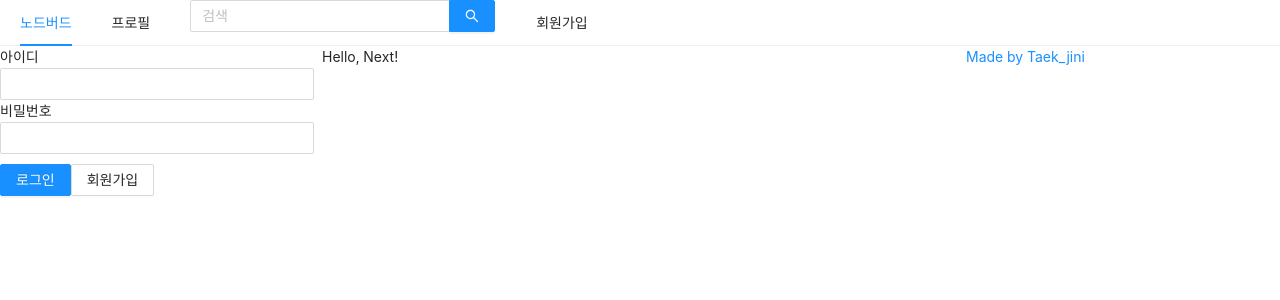
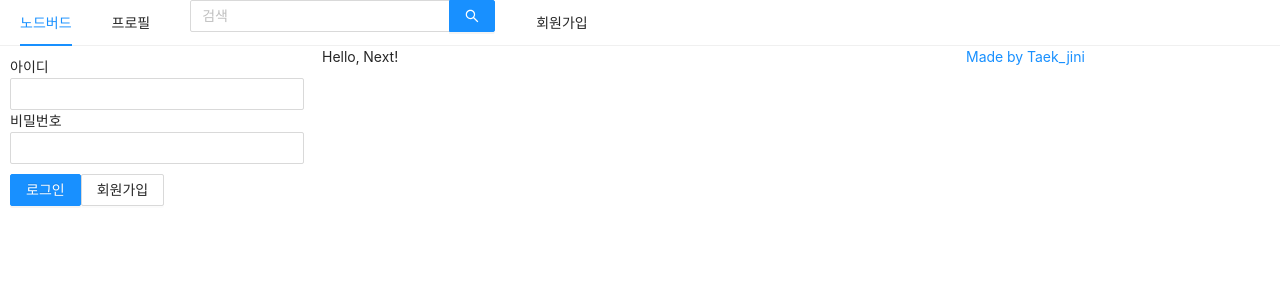
Before and after one commit to TaekJinJang/React-SNS, a Next.js app in the folder front/: page / in a window 1280 px wide. Shown: the top 300 px of the page. Built offline with nearby package versions, Linux system fonts and the light colour scheme.

Commit message:
더미데이터 로그인

```diff
--- a/front/components/AppLayout.js
+++ b/front/components/AppLayout.js
@@ -13,7 +13,7 @@
 `;
 
 const AppLayout = ({ children }) => {
-  const [isLoggedIn, setIsLoggedIn] = useState(false);
+  const [isLoggedIn, setIsLoggedIn] = useState(false); // 로그인 더미데이터
   return (
     <div>
       <Menu mode="horizontal">
@@ -40,7 +40,11 @@
       {/* gutter 는 Col 사이의 간격 */}
       <Row gutter={8}>
         <Col xs={24} md={6}>
-          {isLoggedIn ? <UserProfile /> : <LoginForm />}
+          {isLoggedIn ? (
+            <UserProfile setIsLoggedIn={setIsLoggedIn} />
+          ) : (
+            <LoginForm setIsLoggedIn={setIsLoggedIn} />
+          )}
         </Col>
         <Col xs={24} md={12}>
           {children}
--- a/front/components/LoginForm.js
+++ b/front/components/LoginForm.js
@@ -4,10 +4,14 @@
 import styled from "styled-components";
 
 const ButtonWrapper = styled.div`
-  margin-top: 10px;
+  margin: 10px 0px;
 `;
 
-const LoginForm = () => {
+const FormWrapper = styled(Form)`
+  padding: 10px;
+`;
+
+const LoginForm = ({ setIsLoggedIn }) => {
   const [id, setId] = useState("");
   const [password, setPassword] = useState("");
 
@@ -19,8 +23,12 @@
     setPassword(e.target.value);
   }, []);
 
+  const onSubmitForm = useCallback(() => {
+    console.log(id, password);
+    setIsLoggedIn(true);
+  }, [id, password]);
   return (
-    <Form>
+    <FormWrapper onFinish={onSubmitForm}>
       <div>
         <label htmlFor="user-id">아이디</label>
         <br />
@@ -37,7 +45,8 @@
         />
       </div>
       <ButtonWrapper>
-        <Button type="primary" htmlFor="submit" loading={false}>
+        {/* 버튼에다 htmlType="submit" 을 해줘야 Form에 onFinish(PreventDefault)를 넣을 수 있음 */}
+        <Button type="primary" htmlType="submit" loading={false}>
           로그인
         </Button>
         <Link href={"/signup"}>
@@ -46,7 +55,7 @@
           </a>
         </Link>
       </ButtonWrapper>
-    </Form>
+    </FormWrapper>
   );
 };
 
--- a/front/components/UserProfile.js
+++ b/front/components/UserProfile.js
@@ -1,3 +1,31 @@
-const UserProfile = () => {};
+import { Card, Avatar, Button } from "antd";
+import { useCallback } from "react";
+
+const UserProfile = ({ setIsLoggedIn }) => {
+  const onLogOut = useCallback(() => {
+    setIsLoggedIn(false);
+  }, []);
+  return (
+    <Card
+      actions={[
+        <div key="twit">
+          짹짹
+          <br />0
+        </div>,
+        <div key="follwings">
+          팔로잉
+          <br />0
+        </div>,
+        <div key="follwings">
+          팔로워
+          <br />0
+        </div>,
+      ]}
+    >
+      <Card.Meta avatar={<Avatar>TJ</Avatar>} title="TaekJin" />
+      <Button onClick={onLogOut}>로그아웃</Button>
+    </Card>
+  );
+};
 
 export default UserProfile;
```
